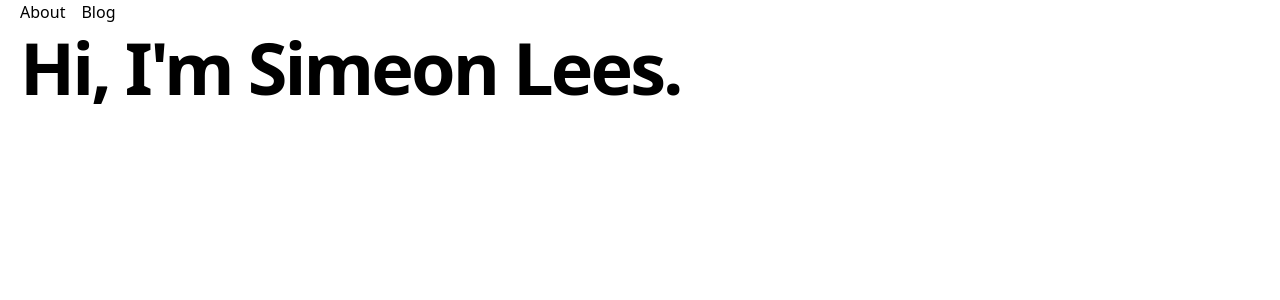
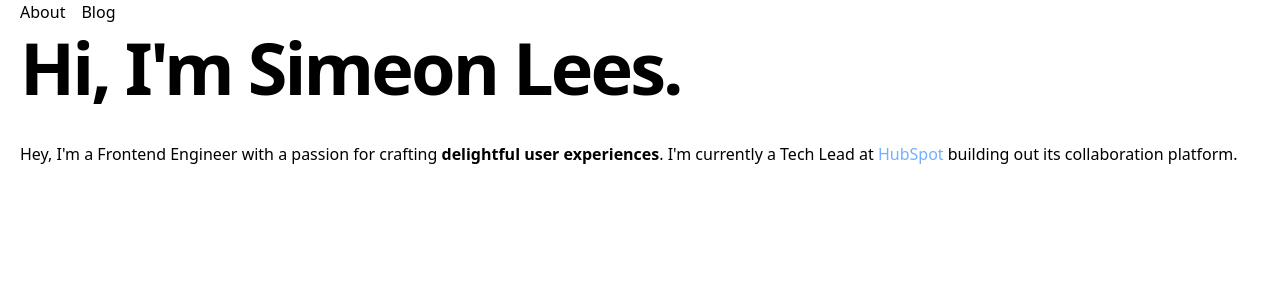
Before and after one commit to sim8/simeonlees.com, a Next.js app: page / in a window 1280 px wide. Shown: the top 300 px of the page. Built offline with nearby package versions, Linux system fonts and the light colour scheme.

Commit message:
Index tweaks

```diff
--- a/pages/index.tsx
+++ b/pages/index.tsx
@@ -14,6 +14,7 @@ export default function Index() {
           <Navigation/>
           <section>
             <h1 className="mb-8 text-5xl md:text-7xl font-bold tracking-tighter leading-tight">Hi, I'm Simeon Lees.</h1>
+            <p>Hey, I'm a Frontend Engineer with a passion for crafting <strong>delightful user experiences</strong>. I'm currently a Tech Lead at <a className="text-blue" href="https://www.hubspot.com">HubSpot</a> building out its collaboration platform.</p>
             </section>
 
         </Container>
--- a/tailwind.config.js
+++ b/tailwind.config.js
@@ -9,6 +9,7 @@ module.exports = {
         'accent-7': '#333',
         success: '#0070f3',
         cyan: '#79FFE1',
+        blue: '#74b0ff',
       },
       spacing: {
         28: '7rem',
```
